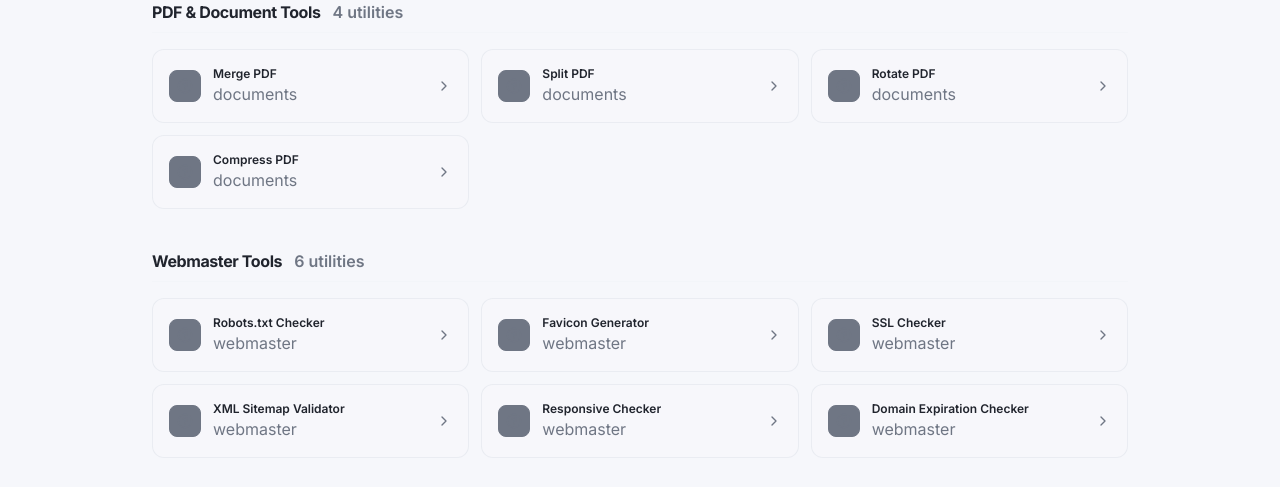
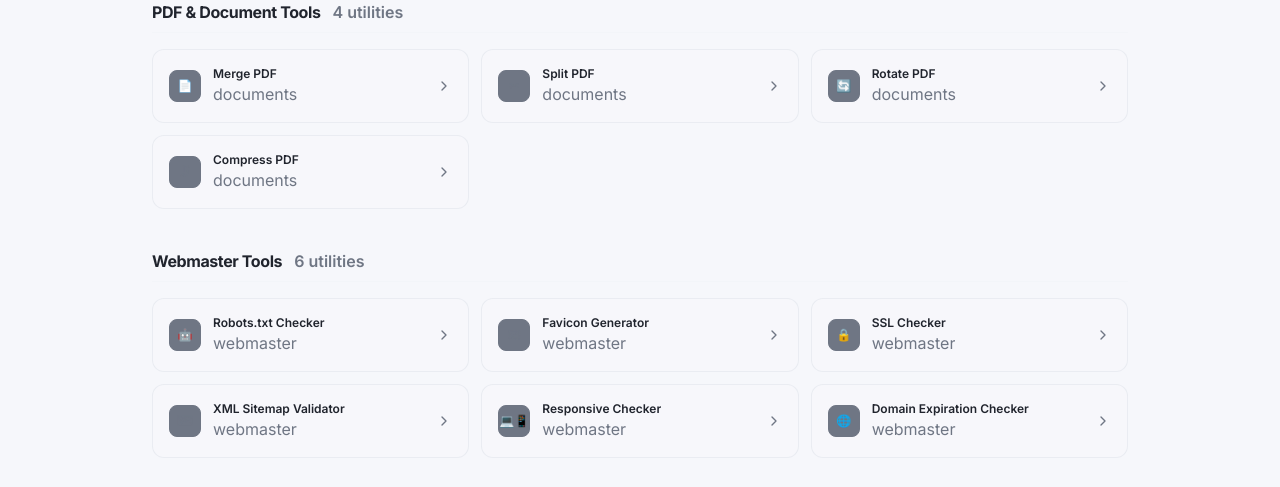
Before and after one commit to arslanhamee314-bot/toolchi-com, a Next.js app: page /tools in a window 1280 px wide. Shown: the part 294-781 px from the top of the page. Built offline with nearby package versions, Linux system fonts and the light colour scheme.

Commit message:
Fix icon rendering for emojis on All Tools directory page

```diff
--- a/src/app/tools/page.tsx
+++ b/src/app/tools/page.tsx
@@ -56,8 +56,12 @@ export default function ToolsDirectoryPage() {
                       className="p-4 rounded-xl border border-border/80 bg-card/10 hover:border-primary/40 hover:bg-card/25 transition-all flex items-center justify-between group"
                     >
                       <div className="flex items-center gap-3 min-w-0">
-                        <div className="h-8 w-8 rounded-lg bg-muted text-muted-foreground group-hover:bg-primary/10 group-hover:text-primary transition-all flex items-center justify-center border shrink-0">
-                          <LucideIcon name={tool.iconName} className="h-4 w-4" />
+                        <div className="h-8 w-8 rounded-lg bg-muted text-muted-foreground group-hover:bg-primary/10 group-hover:text-primary transition-all flex items-center justify-center border shrink-0 text-xs">
+                          {/\p{Extended_Pictographic}/u.test(tool.iconName) ? (
+                            <span className="select-none">{tool.iconName}</span>
+                          ) : (
+                            <LucideIcon name={tool.iconName} className="h-4 w-4" />
+                          )}
                         </div>
                         <div className="min-w-0">
                           <span className="text-xs font-semibold text-foreground group-hover:text-primary transition-colors block truncate">{tool.name}</span>
```
